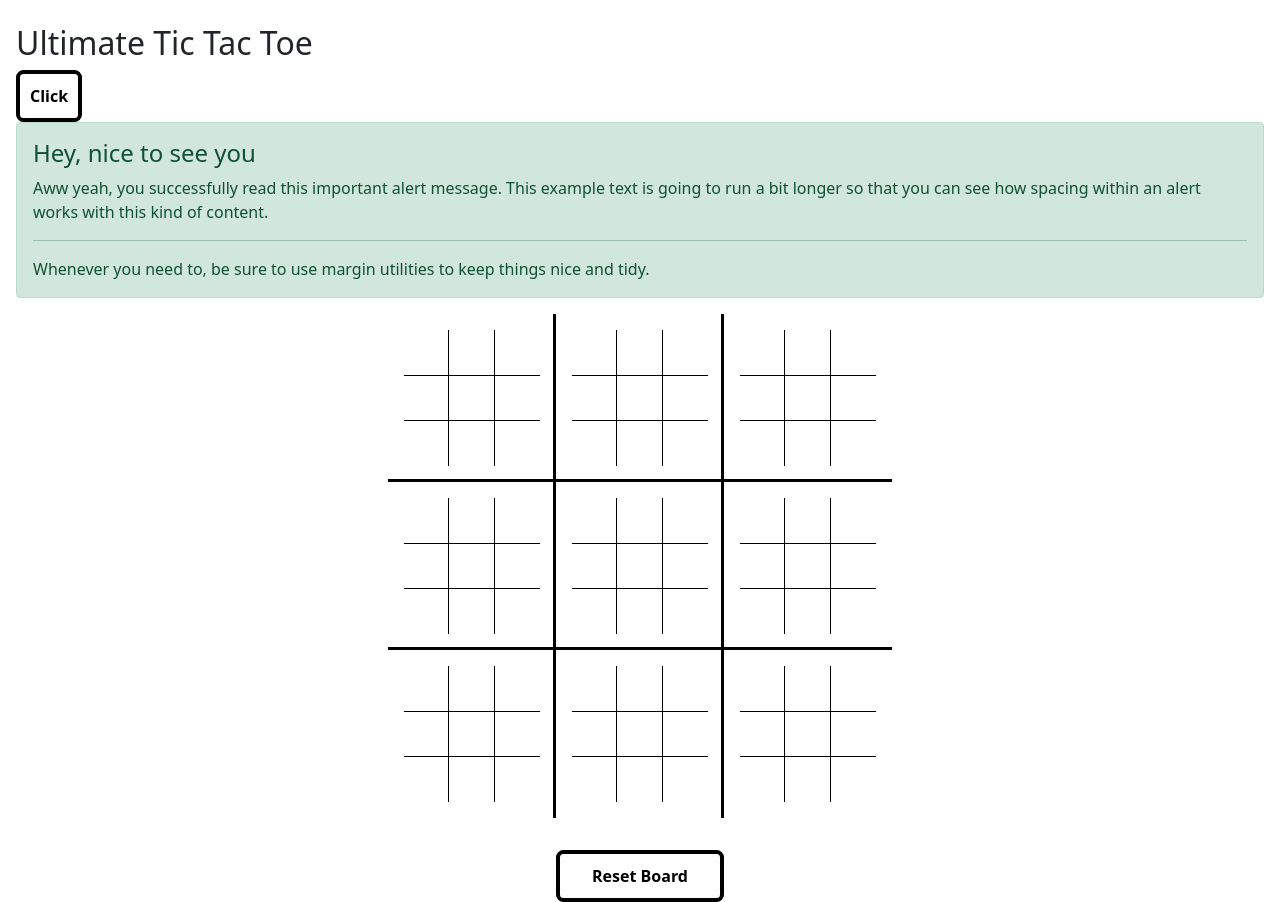
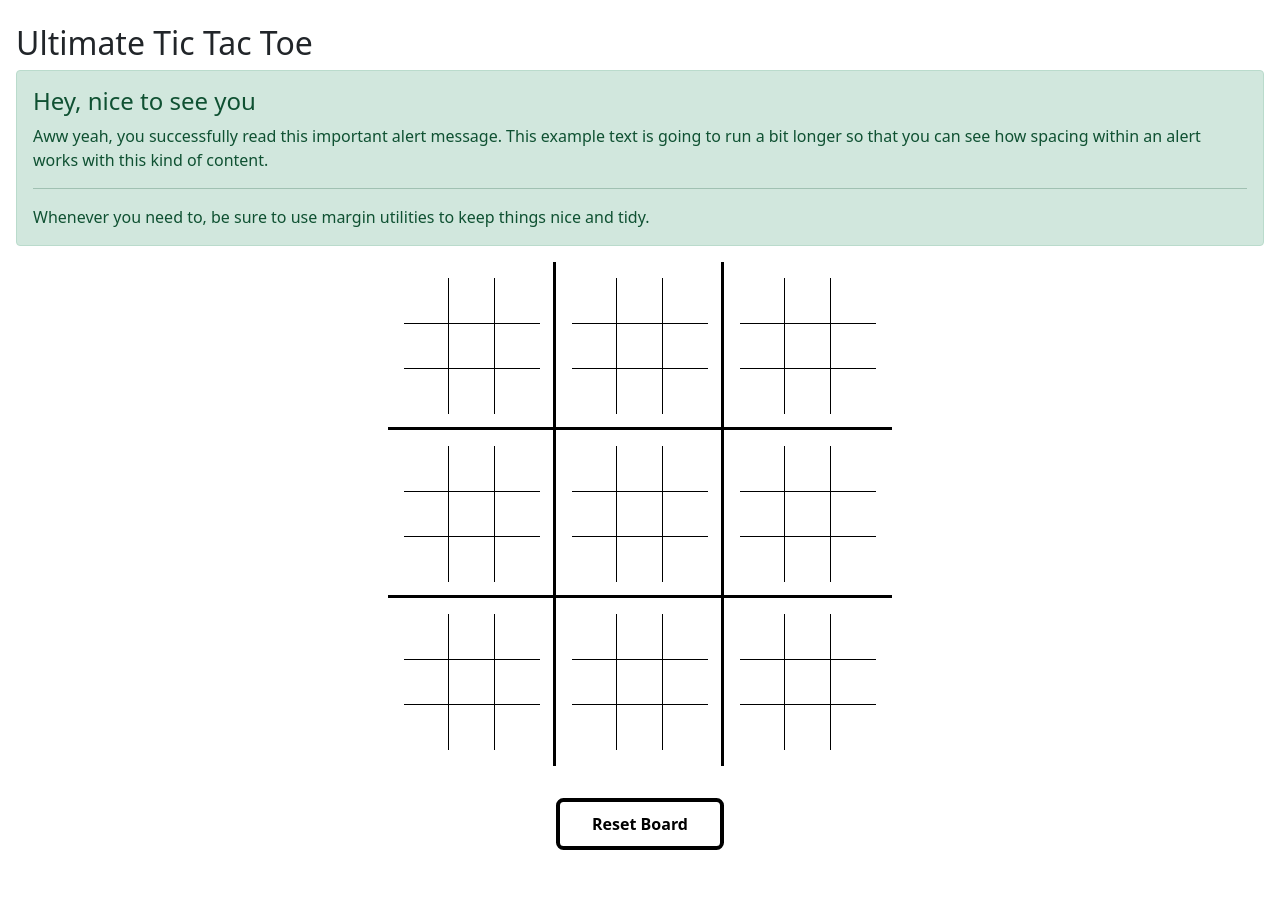
Before and after one commit to AdamAranha/Ultimate-TicTacToe, a React (Create React App) app in the folder client/: page / in a window 1280 px wide. After the commit the page ends 850 px from the top, so only its background shows below. Built offline with nearby package versions, Linux system fonts and the light colour scheme; no server answers.

Commit message:
Working on display current player

```diff
--- a/client/src/components/Header/Header.js
+++ b/client/src/components/Header/Header.js
@@ -18,7 +18,7 @@ export default function Header() {
     return <>
         <Container fluid className='pt-4 px-3'>
             <h2 className='title'>Ultimate Tic Tac Toe <span id="opponent-text">{opponent}</span></h2>
-            <button onClick={() => showOpponent()}>Click</button>
+            {/* <button onClick={() => showOpponent()}>Click</button> */}
             <Alert variant="success">
                 <Alert.Heading>Hey, nice to see you</Alert.Heading>
                 <p>
```
